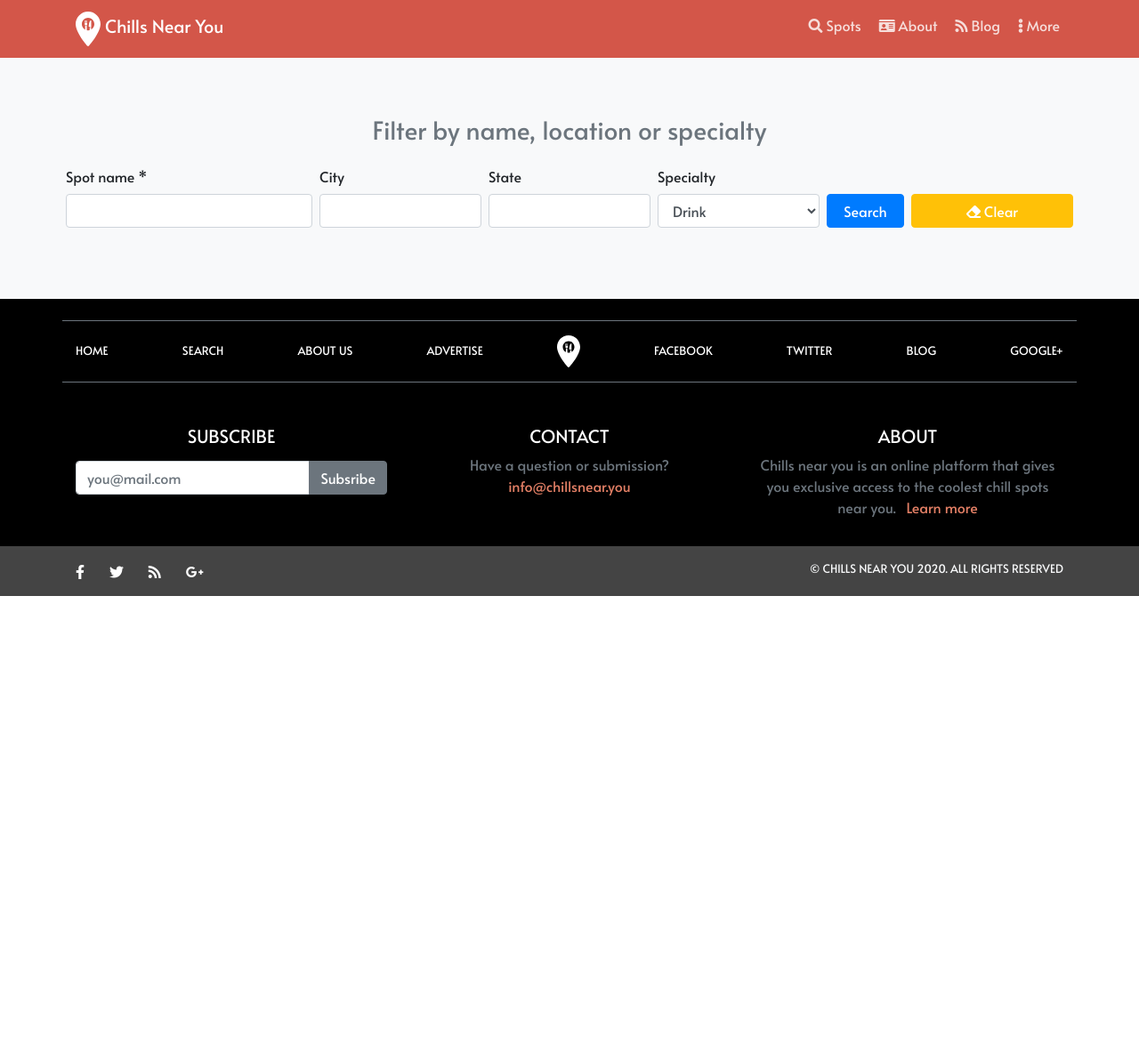
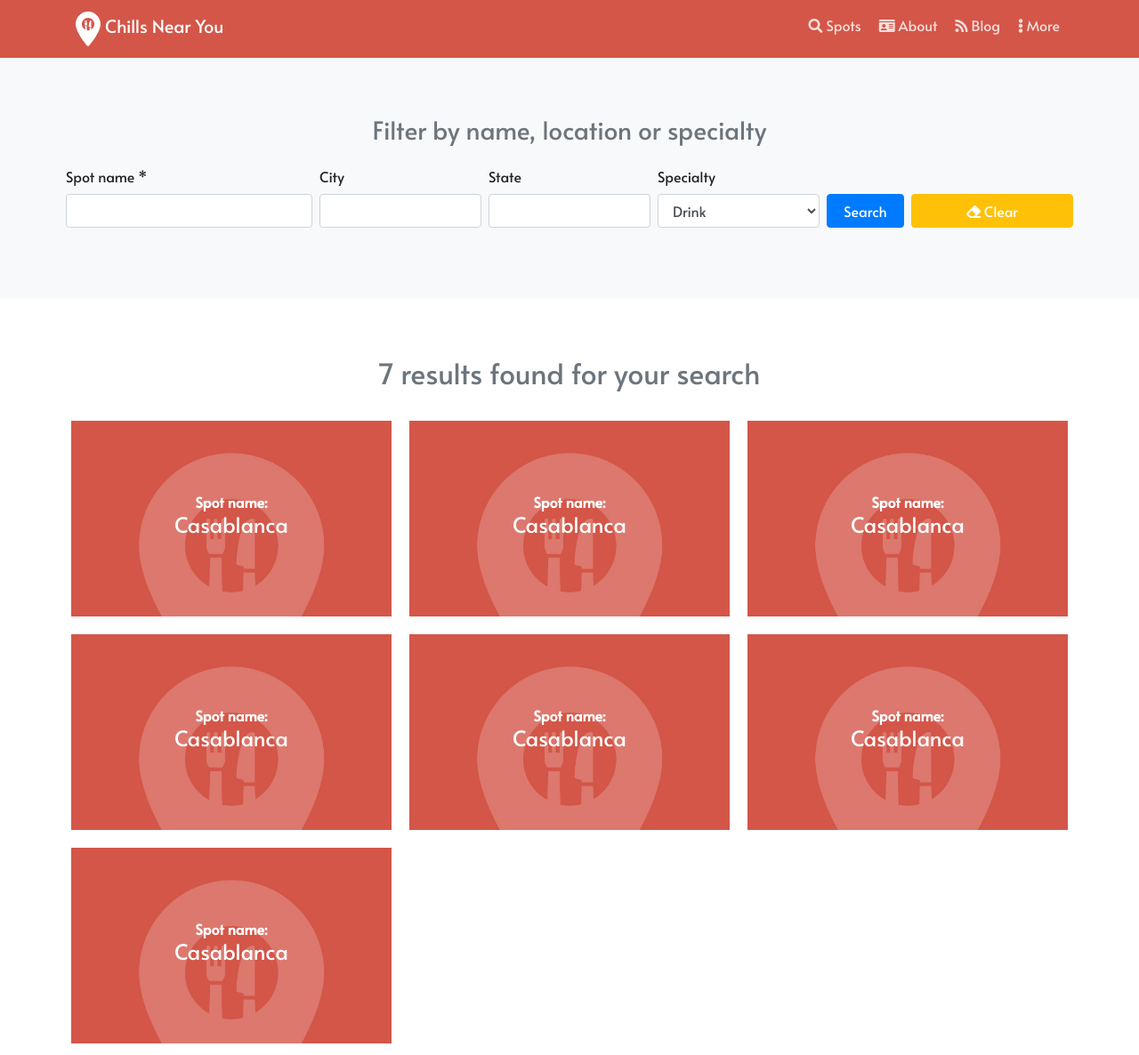
Before and after one commit to oracleot/chills-near-you, a website: page search-results/index.html in a window 1280 px wide. Shown: the top 1186 px of the page at 89% size. Before the commit the page ends 800 px from the top, so only its background shows below. Drawn offline with nearby package versions, Linux system fonts and the light colour scheme.

Commit message:
Add search results to search result page

```diff
--- a/assets/styles.css
+++ b/assets/styles.css
@@ -128,6 +128,29 @@ main {
   background-color: rgba(255, 255, 255, 0.9);
 }
 
+.spot-card {
+  min-height: 240px;
+}
+
+.spot-card::after {
+  position: absolute;
+  content: '';
+  top: 0;
+  left: 0;
+  width: 100%;
+  height: 100%;
+  border: solid 10px #fff;
+  background-color: var(--primary-color);
+  background-image: url('/assets/img/bg_logo.jpg');
+  background-size: cover;
+  z-index: 1;
+  border-radius: 10px;
+}
+
+.spot-card .content {
+  z-index: 2;
+}
+
 .footer-logo {
   width: 26px;
 }
--- a/search-results/index.html
+++ b/search-results/index.html
@@ -86,6 +86,83 @@
           </div>
           <div class="col-7 col-lg-2 p-0 px-1">
             <button type="button" class="btn  btn-block btn-warning text-white"><i class="fas fa-eraser"></i> Clear</button>
+          </div>
+        </div>
+      </div>
+    </div>
+    <div class="py-5">
+      <div class="container py-3 text-center">
+        <h2 class="text-secondary">7 results found for your search</h2>
+        <div class="row mt-4">
+          <div class="col-md-6 col-lg-4 text-white">
+            <a href="/spot-details" class="text-white">
+              <div class="row spot-card align-items-center pos-rel">
+                <div class="col-12 content pos-rel">
+                  <strong>Spot name:</strong>
+                  <h4>Casablanca</h4>
+                </div>
+              </div>
+            </a>
+          </div>
+          <div class="col-md-6 col-lg-4 text-white">
+            <a href="/spot-details" class="text-white">
+              <div class="row spot-card align-items-center pos-rel">
+                <div class="col-12 content pos-rel">
+                  <strong>Spot name:</strong>
+                  <h4>Casablanca</h4>
+                </div>
+              </div>
+            </a>
+          </div>
+          <div class="col-md-6 col-lg-4 text-white">
+            <a href="/spot-details" class="text-white">
+              <div class="row spot-card align-items-center pos-rel">
+                <div class="col-12 content pos-rel">
+                  <strong>Spot name:</strong>
+                  <h4>Casablanca</h4>
+                </div>
+              </div>
+            </a>
+          </div>
+          <div class="col-md-6 col-lg-4 text-white">
+            <a href="/spot-details" class="text-white">
+              <div class="row spot-card align-items-center pos-rel">
+                <div class="col-12 content pos-rel">
+                  <strong>Spot name:</strong>
+                  <h4>Casablanca</h4>
+                </div>
+              </div>
+            </a>
+          </div>
+          <div class="col-md-6 col-lg-4 text-white">
+            <a href="/spot-details" class="text-white">
+              <div class="row spot-card align-items-center pos-rel">
+                <div class="col-12 content pos-rel">
+                  <strong>Spot name:</strong>
+                  <h4>Casablanca</h4>
+                </div>
+              </div>
+            </a>
+          </div>
+          <div class="col-md-6 col-lg-4 text-white">
+            <a href="/spot-details" class="text-white">
+              <div class="row spot-card align-items-center pos-rel">
+                <div class="col-12 content pos-rel">
+                  <strong>Spot name:</strong>
+                  <h4>Casablanca</h4>
+                </div>
+              </div>
+            </a>
+          </div>
+          <div class="col-md-6 col-lg-4 text-white">
+            <a href="/spot-details" class="text-white">
+              <div class="row spot-card align-items-center pos-rel">
+                <div class="col-12 content pos-rel">
+                  <strong>Spot name:</strong>
+                  <h4>Casablanca</h4>
+                </div>
+              </div>
+            </a>
           </div>
         </div>
       </div>
```
Also changed, not shown: assets/img/bg_logo.jpg (added).
